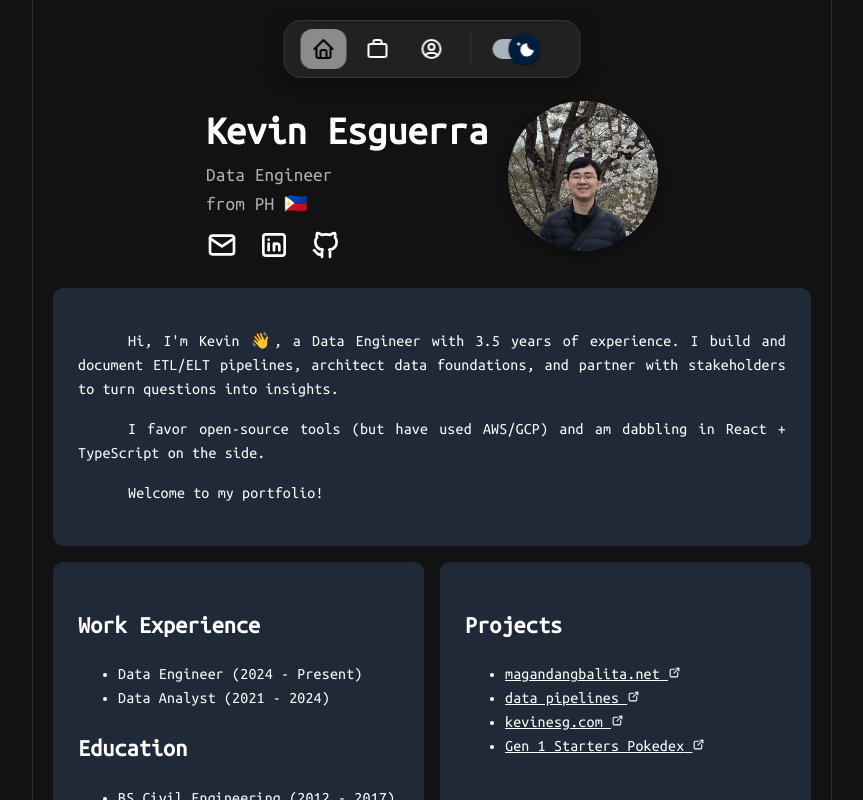
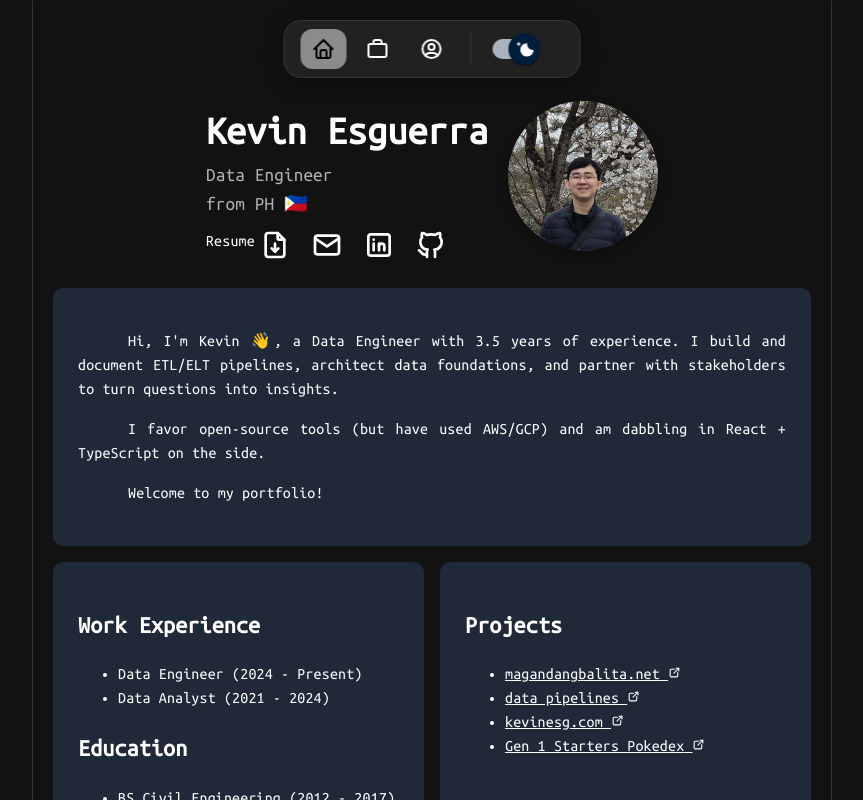
Before and after one commit to kevinesg/portfolio, a React (Vite) app: page / in a window 1280 px wide. Shown: the top 800 px of the page, without its empty margins (208-1071 px from the left). Built offline with nearby package versions, Linux system fonts and the light colour scheme.

Commit message:
moved resume download to bio section

```diff
--- /dev/null
+++ b/src/components/ResumeDownload.tsx
@@ -0,0 +1,29 @@
+import React from "react";
+
+export const ResumeDownload: React.FC = () => (
+  <a
+    href="/assets/files/Kevin-Esguerra-resume.pdf"
+    download="Kevin-Esguerra-resume.pdf"
+    aria-label="Download my resume"
+    title="Download my resume"
+    style={{ display: "inline-flex", gap: 4 }}
+  >
+    Resume{" "}
+    <svg
+      xmlns="http://www.w3.org/2000/svg"
+      viewBox="0 0 24 24"
+      fill="none"
+      stroke="currentColor"
+      stroke-linecap="round"
+      stroke-linejoin="round"
+      width="32"
+      height="32"
+      stroke-width="2"
+    >
+      <path d="M14 3v4a1 1 0 0 0 1 1h4"></path>
+      <path d="M17 21h-10a2 2 0 0 1 -2 -2v-14a2 2 0 0 1 2 -2h7l5 5v11a2 2 0 0 1 -2 2z"></path>
+      <path d="M12 17v-6"></path>
+      <path d="M9.5 14.5l2.5 2.5l2.5 -2.5"></path>
+    </svg>
+  </a>
+);
--- a/src/pages/Experience.tsx
+++ b/src/pages/Experience.tsx
@@ -53,14 +53,6 @@ const Experience = () => {
             </div>
           ))}
         </div>
-      </div>{" "}
-      <div className="cv">
-        <h2>Get my CV</h2>
-        <p className="p-no-indent">
-          Drop your email to receive my CV in PDF format instantly! 😃
-        </p>
-        <p className="p-no-indent">[ NOT YET WORKING ]</p>
-        <input className="custom-input" type="email" placeholder="Your email" />
       </div>
     </>
   );
--- a/src/pages/Home.tsx
+++ b/src/pages/Home.tsx
@@ -1,4 +1,5 @@
 import projects from "../../data/projects.json";
+import { ResumeDownload } from "../components/ResumeDownload";
 import "../style.css";
 
 const Home = () => {
@@ -10,6 +11,7 @@ const Home = () => {
           <h5 className="main-job">Data Engineer</h5>
           <h5 className="main-job loc">from PH 🇵🇭</h5>
           <div className="footer-right">
+            <ResumeDownload />
             <a href="mailto:kevinlloydesguerra@gmail.com">
               <svg
                 xmlns="http://www.w3.org/2000/svg"
```
Also changed, not shown: 1 other file (tests, documents, lock files or other folders).
